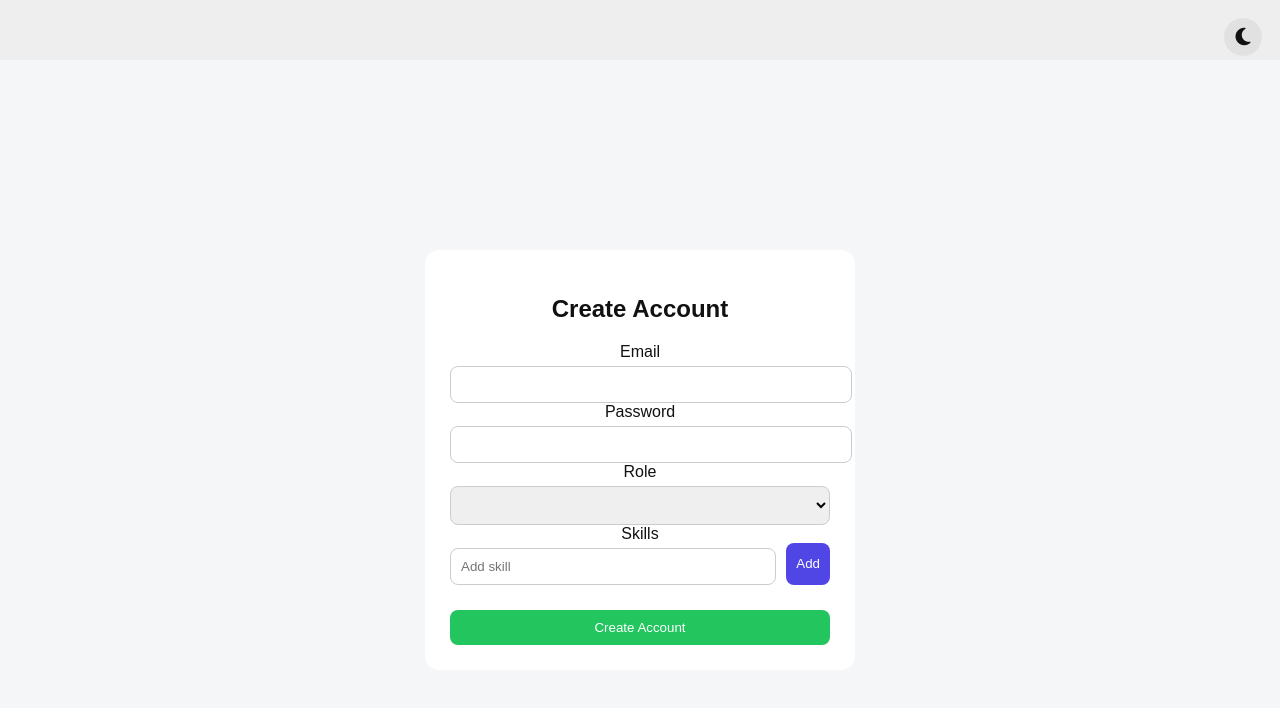
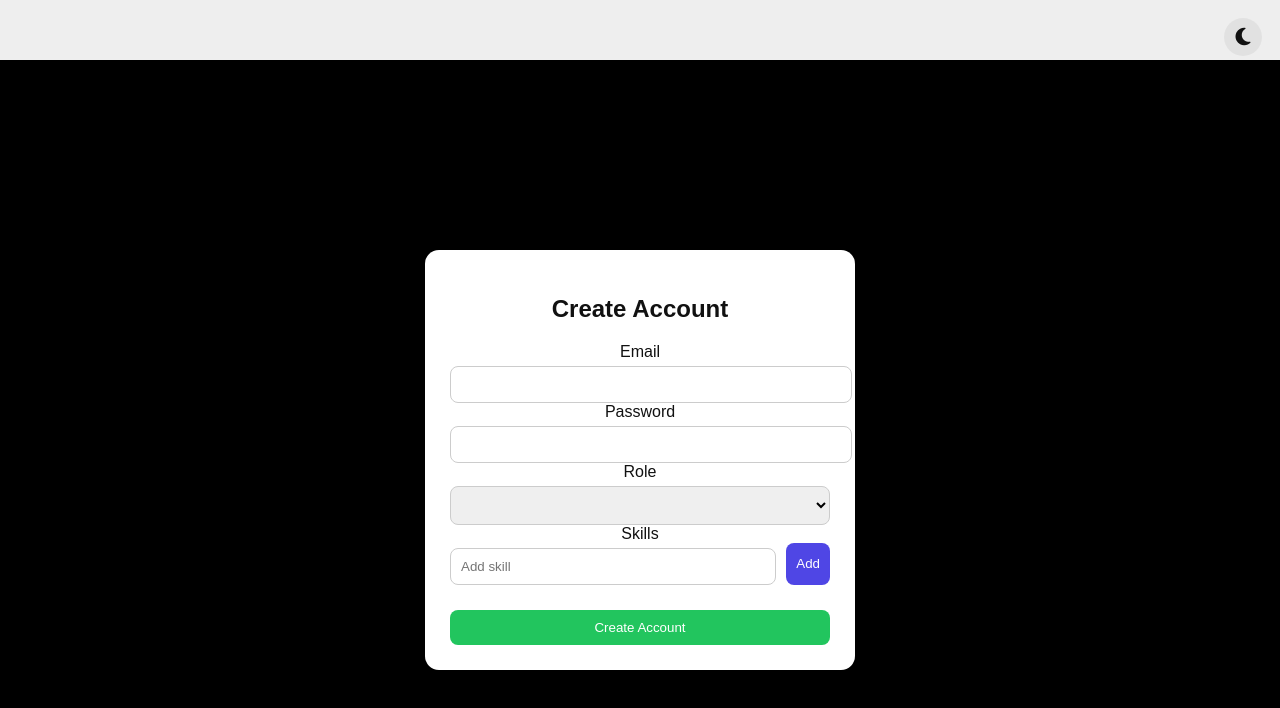
Before and after one commit to esraasaab1-droid/form-signup, a Vue app: page / in a window 1280 px wide. Shown: the top 708 px of the page. Built offline with nearby package versions, Linux system fonts and the light colour scheme.

Commit message:
Update Signup.vue

```diff
--- a/src/components/Signup.vue
+++ b/src/components/Signup.vue
@@ -246,13 +246,13 @@ input, select {
 
 /* light */
 .light {
-  background: #f4f6f8;
+  background: black;
   color: #111;
 }
 
 /* dark */
 .dark {
-  background: #0f172a;
+  background: white;
   color: #fff;
 }
   .dark .theme-icon {
```
